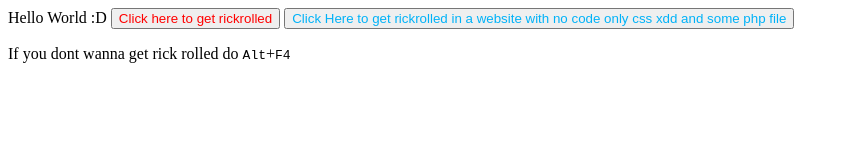
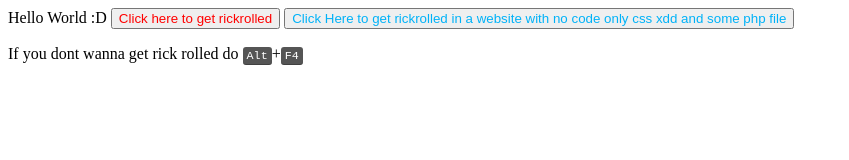
Before and after one commit to LeontKing2/SomeRickRollStuff, a plain HTML site: page index.html in a window 1280 px wide. Shown: the whole page, without its empty margins (0-849 px from the left). Drawn offline with Linux system fonts and the light colour scheme.

Commit message:
added kbd again

```diff
--- a/css/style.css
+++ b/css/style.css
@@ -4,3 +4,12 @@
 #NoCodeRRBtn {
   color: rgb(0, 178, 248);
 }
+
+kbd {
+    color: #fff;
+    background-color: #555;
+    border-radius: 3px;
+    box-shadow: inset 0 -1px 0 rgb(0 0 0 / 25%);
+    padding: 2px 4px;
+    font-size: 90%;
+}
```
